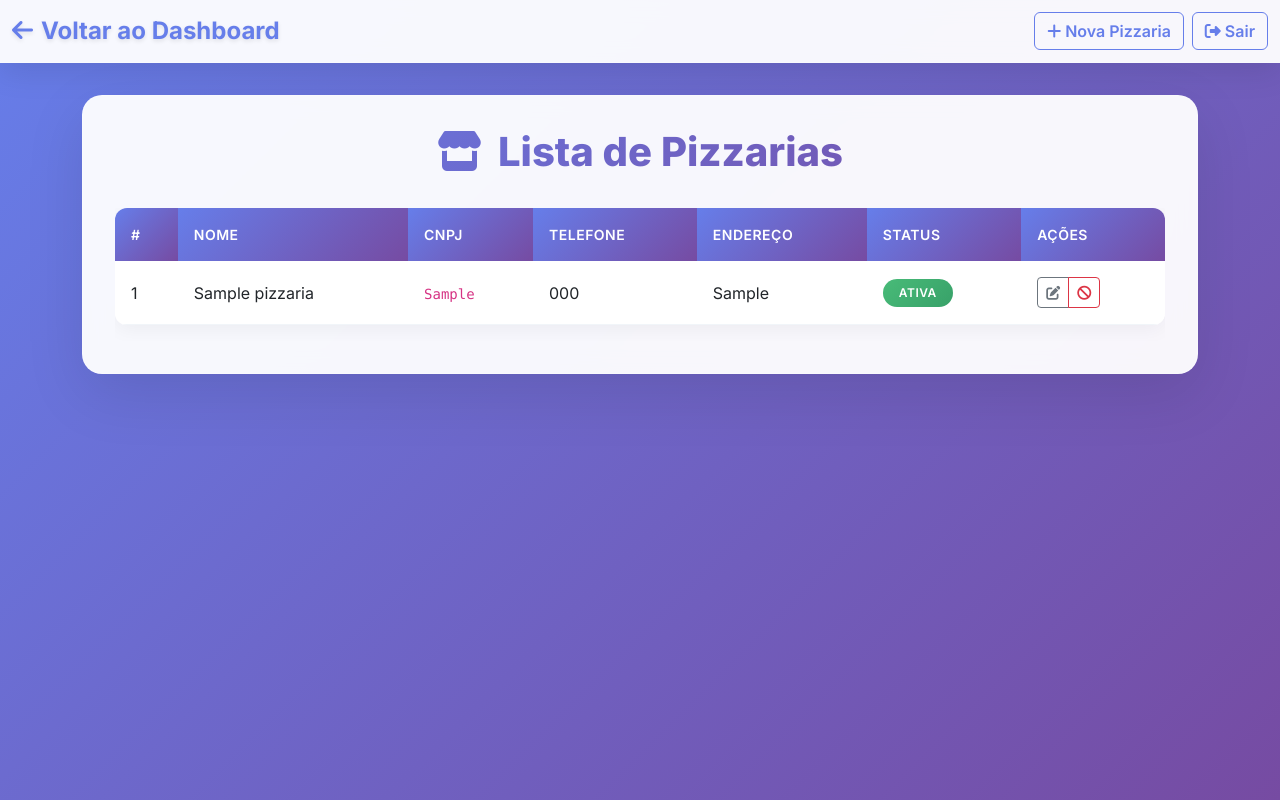
After one commit to eagalves/gestao-pizzaria, a Django app: page /pizzarias/ in a window 1280 px wide. The commit adds this page. Run offline with Django 5.2, Linux system fonts and the light colour scheme; a user stored in the database is signed in; tables that the repository leaves empty hold one stand-in row (values such as "Sample post").

Commit message:
lista de pizzarias

```diff
--- a/autenticacao/static/autenticacao/css/dashboard_super_admin.css
+++ b/autenticacao/static/autenticacao/css/dashboard_super_admin.css
@@ -94,7 +94,7 @@ body {
     background: var(--gradient-primary);
 }
 
-.metrics-card:hover {
+.metrics-card-link:hover .metrics-card {
     transform: translateY(-8px) scale(1.02);
     box-shadow: 0 20px 40px rgba(0, 0, 0, 0.15);
 }
@@ -113,6 +113,18 @@ body {
     font-weight: 800;
     line-height: 1;
     margin-bottom: 0;
+}
+
+.metrics-card-link {
+    text-decoration: none;
+    display: block;
+}
+
+.metrics-card-link {
+    text-decoration: none;
+    display: block;
+    position: relative;
+    z-index: 1;
 }
 
 .metric-primary { color: var(--primary); }
--- /dev/null
+++ b/autenticacao/templates/autenticacao/lista_pizzarias.html
@@ -0,0 +1,83 @@
+{% load static %}
+<!DOCTYPE html>
+<html lang="pt-br">
+<head>
+    <meta charset="UTF-8">
+    <meta name="viewport" content="width=device-width, initial-scale=1">
+    <title>Lista de Pizzarias</title>
+    <link href="https://cdn.jsdelivr.net/npm/bootstrap@5.3.0/dist/css/bootstrap.min.css" rel="stylesheet">
+    <link rel="stylesheet" href="{% static 'autenticacao/css/dashboard_super_admin.css' %}">
+    <link rel="stylesheet" href="https://cdnjs.cloudflare.com/ajax/libs/font-awesome/6.4.0/css/all.min.css">
+    <link href="https://fonts.googleapis.com/css2?family=Inter:wght@400;500;600;700;800&display=swap" rel="stylesheet">
+</head>
+<body>
+    <nav class="navbar navbar-expand-lg">
+        <div class="container-fluid">
+            <a class="navbar-brand" href="{% url 'dashboard_super_admin' %}"><i class="fas fa-arrow-left me-2"></i>Voltar ao Dashboard</a>
+            <div class="d-flex">
+                <a class="btn btn-outline-light me-2" href="{% url 'cadastro_pizzaria' %}"><i class="fas fa-plus me-1"></i>Nova Pizzaria</a>
+                <a class="btn btn-outline-light" href="{% url 'logout' %}"><i class="fas fa-sign-out-alt me-1"></i>Sair</a>
+            </div>
+        </div>
+    </nav>
+
+    <div class="container">
+        <div class="main-container fade-in-up">
+            <h1 class="main-title"><i class="fas fa-store me-3"></i>Lista de Pizzarias</h1>
+
+            <div class="table-responsive">
+                <table class="table table-modern">
+                    <thead>
+                        <tr>
+                            <th>#</th>
+                            <th>Nome</th>
+                            <th>CNPJ</th>
+                            <th>Telefone</th>
+                            <th>Endereço</th>
+                            <th>Status</th>
+                            <th>Ações</th>
+                        </tr>
+                    </thead>
+                    <tbody>
+                        {% for pizzaria in pizzarias %}
+                            <tr>
+                                <td>{{ forloop.counter }}</td>
+                                <td>{{ pizzaria.nome }}</td>
+                                <td><code>{{ pizzaria.cnpj }}</code></td>
+                                <td>{{ pizzaria.telefone }}</td>
+                                <td>{{ pizzaria.endereco|truncatechars:60 }}</td>
+                                <td>
+                                    {% if pizzaria.ativa %}
+                                        <span class="badge badge-modern badge-success">Ativa</span>
+                                    {% else %}
+                                        <span class="badge badge-modern badge-danger">Inativa</span>
+                                    {% endif %}
+                                </td>
+                                <td>
+                                    <div class="btn-group" role="group">
+                                        <button type="button" class="btn btn-sm btn-outline-secondary" title="Editar">
+                                            <i class="fas fa-edit"></i>
+                                        </button>
+                                        <button type="button" class="btn btn-sm btn-outline-danger" title="Desativar">
+                                            <i class="fas fa-ban"></i>
+                                        </button>
+                                    </div>
+                                </td>
+                            </tr>
+                        {% empty %}
+                            <tr>
+                                <td colspan="7" class="text-center py-5 text-muted">
+                                    <i class="fas fa-store fa-3x mb-3 opacity-25"></i>
+                                    <h5>Nenhuma pizzaria cadastrada</h5>
+                                </td>
+                            </tr>
+                        {% endfor %}
+                    </tbody>
+                </table>
+            </div>
+        </div>
+    </div>
+
+    <script src="https://cdn.jsdelivr.net/npm/bootstrap@5.3.0/dist/js/bootstrap.bundle.min.js"></script>
+</body>
+</html>
--- a/autenticacao/urls.py
+++ b/autenticacao/urls.py
@@ -8,4 +8,5 @@ urlpatterns = [
     path('dashboard/', views.dashboard, name='dashboard'),
     path('dashboard/super-admin/', views.dashboard_super_admin, name='dashboard_super_admin'),
     path('pizzarias/nova/', views.cadastro_pizzaria, name='cadastro_pizzaria'),
+    path('pizzarias/', views.lista_pizzarias, name='lista_pizzarias'),
 ]
--- a/autenticacao/views.py
+++ b/autenticacao/views.py
@@ -86,6 +86,22 @@ def cadastro_pizzaria(request):
 
 
 @login_required
+def lista_pizzarias(request):
+    """Lista completa de pizzarias (apenas Super Admin)"""
+    usuario_pizzaria = UsuarioPizzaria.objects.filter(usuario=request.user, ativo=True).first()
+
+    if not usuario_pizzaria or not usuario_pizzaria.is_super_admin():
+        messages.error(request, 'Permissão negada. Apenas Super Admin pode acessar.')
+        return redirect('dashboard')
+
+    pizzarias = Pizzaria.objects.all()
+    context = {
+        'pizzarias': pizzarias,
+    }
+    return render(request, 'autenticacao/lista_pizzarias.html', context)
+
+
+@login_required
 def dashboard_super_admin(request):
     """Dashboard para Super Admin"""
     usuario_pizzaria = UsuarioPizzaria.objects.filter(usuario=request.user, ativo=True).first()
```
Also changed, not shown: autenticacao/templates/autenticacao/dashboard_super_admin.html (+8 -1 lines), 1 other file.
